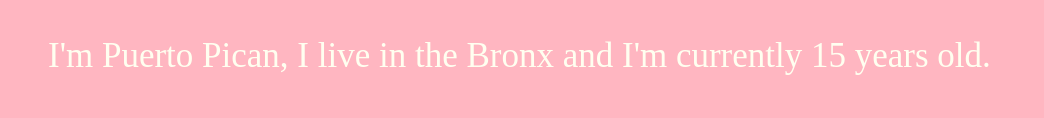
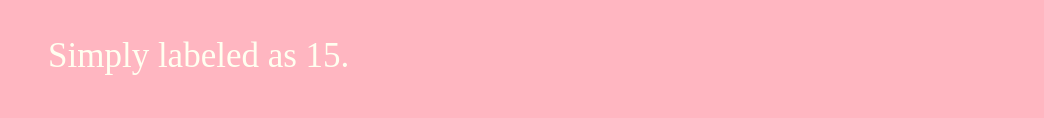
Before and after one commit to jamieleemr/jamieleemr.github.io, a plain HTML site: page index.html in a window 1280 px wide. Shown: the part 383-501 px from the top of the page, without its empty margins (0-1044 px from the left). Drawn offline with Linux system fonts and the light colour scheme.

Commit message:
Update index.html

```diff
--- a/index.html
+++ b/index.html
@@ -7,7 +7,7 @@
 	        <h1 style="color:orchid" > <em>Jamielee Ramirez</em> </h1>
         	<img src="https://scontent.cdninstagram.com/hphotos-xap1/t51.2885-15/s320x320/e35/12338747_938372866242409_467938872_n.jpg" />
 	<ul>
-	    <p style="font-size:35px;color:ivory">I'm Puerto Pican, I live in the Bronx and           I'm currently 15 years old.  </p>
+	    <p style="font-size:35px;color:ivory">Simply labeled as 15.  </p>
 	    <h1 style="color: hotpink; font-size:40px"> Favorite Quotes </h1>
 	    <li> </li>
 	    <li> </li>
```
